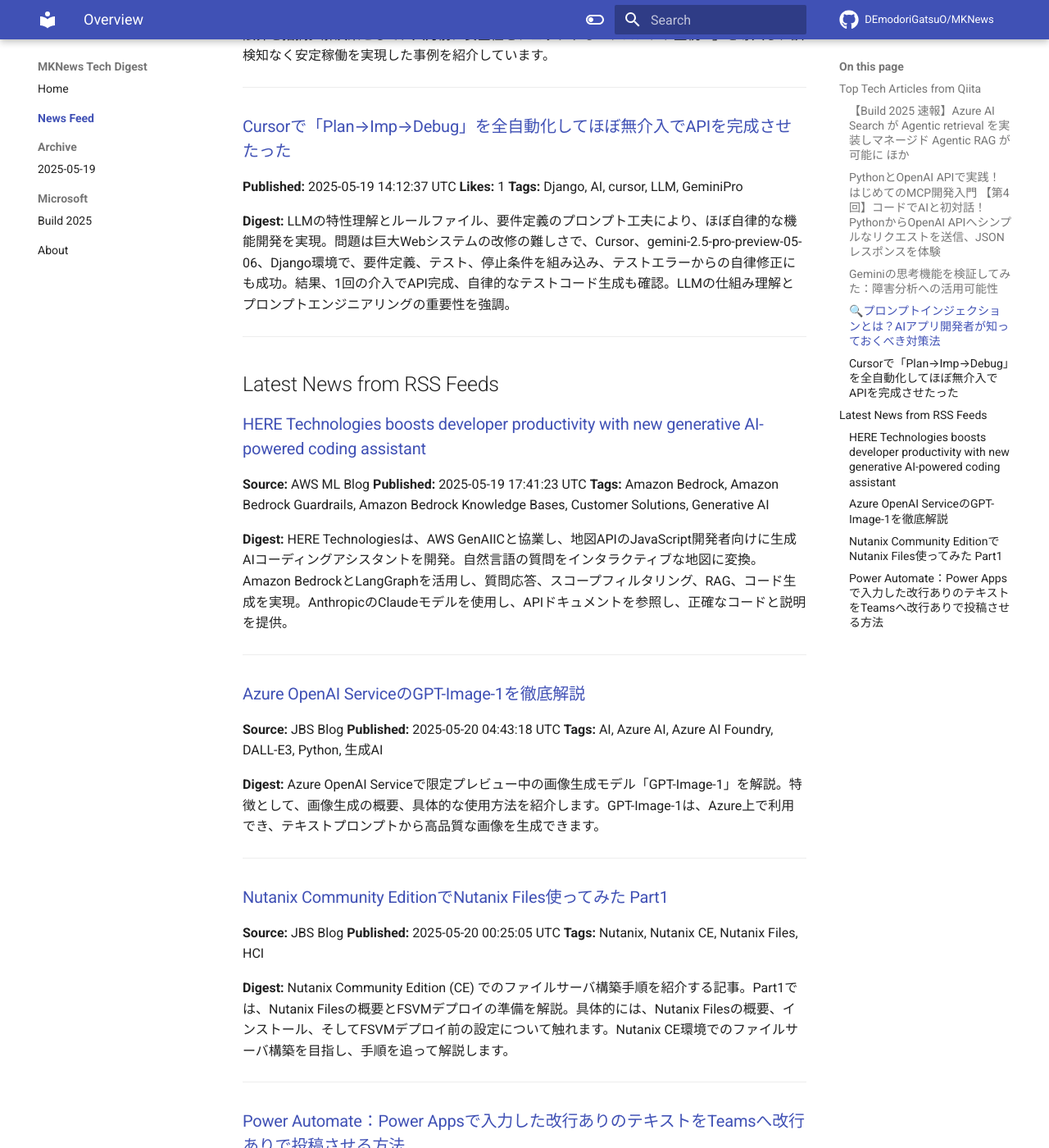
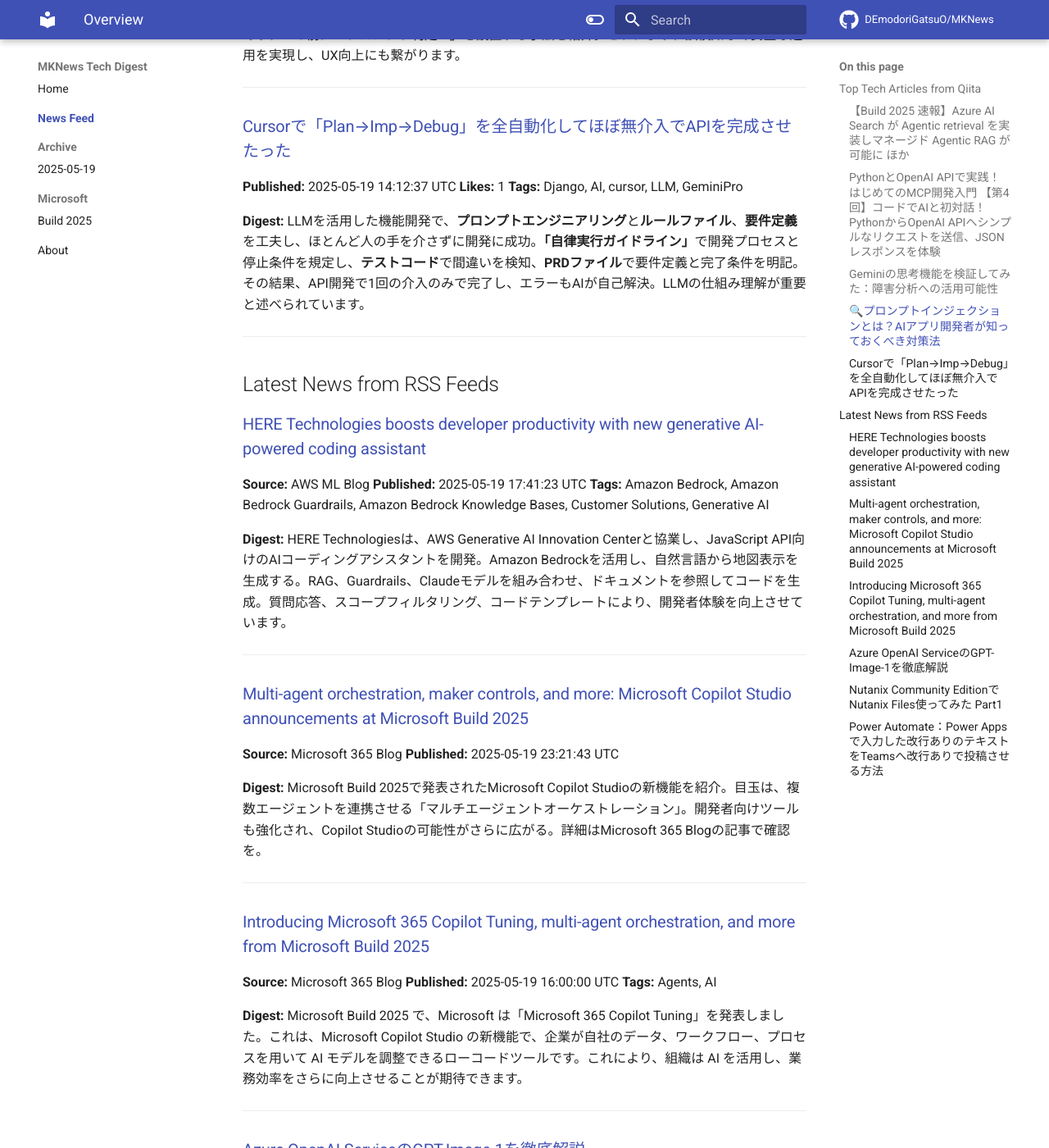
Before and after one commit to DEmodoriGatsuO/MKNews, an MkDocs documentation site: the page built from docs/news/index.md, in a window 1280 px wide and 1400 px high, scrolled down 1229 px. Shown: the whole window at 82% size. Built offline with MkDocs 1.6.1 and Material for MkDocs 9.7.7, drawn with Linux system fonts in a browser that asks for light colours; comment, search, counter and statistics services are not loaded; some of the changed text lies outside the part shown.

Commit message:
Automated AI Tech Digest - 2025-05-20

```diff
--- a/docs/news/index.md
+++ b/docs/news/index.md
@@ -10,7 +10,7 @@
 **Tags:** Azure, AI, OpenAI, AzureAISearch
 
 **Digest:**
-Microsoft Build 2025 で Azure AI Search が大幅に進化。Agentic retrieval 機能（プレビュー）により、AIエージェントが複雑な検索クエリを計画・実行し、回答精度を最大40%向上。ADLS Gen2 のドキュメントレベルアクセス権限管理も追加。マルチモーダル検索、GenAIプロンプトスキルなど、様々な新機能が発表されました。
+Microsoft Build 2025で、Azure AI Searchが**Agentic retrieval**をプレビュー。AIエージェントが複雑なクエリを分解し、最大40%精度向上を目指します。また、ADLS Gen2での**ドキュメントレベルアクセス制御**、マルチベクター、セマンティックランキング統合なども強化。Azure Logic Apps連携やマルチモーダル検索も可能に。さらに、GenAIプロンプトスキルやドキュメントレイアウトスキルも追加されました。
 
 ---
 
@@ -20,7 +20,7 @@
 **Tags:** Python, AI, MCP, LLM, ModelContextProtocol
 
 **Digest:**
-第4回AI開発では、PythonコードでOpenAIのgpt-3.5-turboにリクエストを送信し、JSON形式のレスポンスを受け取りました。APIキー管理、APIコール、JSON形式、プロンプト、HTTP POSTメソッドなど、AIとの対話に必要な基本を体験。AIとの初の対話に成功し、次回のプロンプトエンジニアリングへの足掛かりを作りました。
+OpenAI APIを使い、Pythonコードからgpt-3.5-turboに猫のジョークを依頼。**APIキー**と**.envファイル**、**JSON**形式のレスポンス、APIコールの仕組みを体験。**HTTP POST**リクエストで指示を送信し、AIの応答を取得、**プロンプト**と**max_tokens**を設定。API利用状況（トークン数）も確認。次回はプロンプトエンジニアリングについて解説予定。
 
 ---
 
@@ -30,7 +30,7 @@
 **Tags:** Python, Google, 障害調査, Gemini, 思考
 
 **Digest:**
-Gemini 2.5の「ThinkingConfig」を活用し、AIの内部思考過程を可視化することで、障害分析を多角的に行える。架空のWebアプリ認証エラーを例に、原因分析の妥当性評価や追加対策案をAIが提案。API仕様の明確化、ヘッダー検証自動化、モニタリング強化など、開発プロセス改善に繋がる「予防的対策」の重要性も強調。思考過程の共有によるチームの分析力向上も期待できる。
+Gemini 2.5の「ThinkingConfig」を活用し、AIの内部思考を可視化して障害分析を深めた事例を紹介。Webアプリ「MyApp」の認証エラーに対し、AIは思考ステップを記録し、原因分析の妥当性評価や追加対策案を提案。API仕様の明確化やヘッダー検証の自動化など、予防的対策の重要性を示唆。実装例としてPythonコードも提示。
 
 ---
 
@@ -40,7 +40,7 @@
 **Tags:** Security, AI, 生成AI, ChatGPT, LLM
 
 **Digest:**
-AIチャットボット開発で問題となる「プロンプトインジェクション」について解説。悪意ある入力でAIの内部情報やビジネスモデルが漏洩する危険性を示し、従来のキーワード検出の限界を指摘。解決策として、入力前に安全性をチェックする「プロンプト監視AI」を導入し、誤検知なく安定稼働を実現した事例を紹介しています。
+AIチャットボット開発で直面した「プロンプトインジェクション」問題。悪意ある入力でAIの内部情報漏洩や意図しない動作を招く危険性があります。対策として、正規表現は限界があり、AIの前に「プロンプト判定AI」を設置する手法を紹介。これにより、誤検知なく安全な運用を実現し、UX向上にも繋がります。
 
 ---
 
@@ -50,7 +50,7 @@
 **Tags:** Django, AI, cursor, LLM, GeminiPro
 
 **Digest:**
-LLMの特性理解とルールファイル、要件定義のプロンプト工夫により、ほぼ自律的な機能開発を実現。問題は巨大Webシステムの改修の難しさで、Cursor、gemini-2.5-pro-preview-05-06、Django環境で、要件定義、テスト、停止条件を組み込み、テストエラーからの自律修正にも成功。結果、1回の介入でAPI完成、自律的なテストコード生成も確認。LLMの仕組み理解とプロンプトエンジニアリングの重要性を強調。
+LLMを活用した機能開発で、**プロンプトエンジニアリング**と**ルールファイル**、**要件定義**を工夫し、ほとんど人の手を介さずに開発に成功。**「自律実行ガイドライン」**で開発プロセスと停止条件を規定し、**テストコード**で間違いを検知、**PRDファイル**で要件定義と完了条件を明記。その結果、API開発で1回の介入のみで完了し、エラーもAIが自己解決。LLMの仕組み理解が重要と述べられています。
 
 ---
 
@@ -63,7 +63,26 @@
 **Tags:** Amazon Bedrock, Amazon Bedrock Guardrails, Amazon Bedrock Knowledge Bases, Customer Solutions, Generative AI
 
 **Digest:**
-HERE Technologiesは、AWS GenAIICと協業し、地図APIのJavaScript開発者向けに生成AIコーディングアシスタントを開発。自然言語の質問をインタラクティブな地図に変換。Amazon BedrockとLangGraphを活用し、質問応答、スコープフィルタリング、RAG、コード生成を実現。AnthropicのClaudeモデルを使用し、APIドキュメントを参照し、正確なコードと説明を提供。
+HERE Technologiesは、AWS Generative AI Innovation Centerと協業し、JavaScript API向けのAIコーディングアシスタントを開発。Amazon Bedrockを活用し、自然言語から地図表示を生成する。RAG、Guardrails、Claudeモデルを組み合わせ、ドキュメントを参照してコードを生成。質問応答、スコープフィルタリング、コードテンプレートにより、開発者体験を向上させています。
+
+---
+
+### [Multi-agent orchestration, maker controls, and more: Microsoft Copilot Studio announcements at Microsoft Build 2025](https://www.microsoft.com/en-us/microsoft-copilot/blog/copilot-studio/multi-agent-orchestration-maker-controls-and-more-microsoft-copilot-studio-announcements-at-microsoft-build-2025/)
+**Source:** Microsoft 365 Blog
+**Published:** 2025-05-19 23:21:43 UTC
+
+**Digest:**
+Microsoft Build 2025で発表されたMicrosoft Copilot Studioの新機能を紹介。目玉は、複数エージェントを連携させる「マルチエージェントオーケストレーション」。開発者向けツールも強化され、Copilot Studioの可能性がさらに広がる。詳細はMicrosoft 365 Blogの記事で確認を。
+
+---
+
+### [Introducing Microsoft 365 Copilot Tuning, multi-agent orchestration, and more from Microsoft Build 2025](https://www.microsoft.com/en-us/microsoft-365/blog/2025/05/19/introducing-microsoft-365-copilot-tuning-multi-agent-orchestration-and-more-from-microsoft-build-2025/)
+**Source:** Microsoft 365 Blog
+**Published:** 2025-05-19 16:00:00 UTC
+**Tags:** Agents, AI
+
+**Digest:**
+Microsoft Build 2025 で、Microsoft は「Microsoft 365 Copilot Tuning」を発表しました。これは、Microsoft Copilot Studio の新機能で、企業が自社のデータ、ワークフロー、プロセスを用いて AI モデルを調整できるローコードツールです。これにより、組織は AI を活用し、業務効率をさらに向上させることが期待できます。
 
 ---
 
@@ -73,7 +92,7 @@
 **Tags:** AI, Azure AI, Azure AI Foundry, DALL-E3, Python, 生成AI
 
 **Digest:**
-Azure OpenAI Serviceで限定プレビュー中の画像生成モデル「GPT-Image-1」を解説。特徴として、画像生成の概要、具体的な使用方法を紹介します。GPT-Image-1は、Azure上で利用でき、テキストプロンプトから高品質な画像を生成できます。
+Azure OpenAI Serviceの限定プレビュー「GPT-Image-1」について、その概要と使い方を解説。GPT-Image-1は、画像生成モデルであり、その特徴や実践的な利用方法を詳細に説明します。本記事では、この革新的な技術の全体像と、具体的な活用方法を明らかにしていきます。
 
 ---
 
@@ -83,7 +102,7 @@
 **Tags:** Nutanix, Nutanix CE, Nutanix Files, HCI
 
 **Digest:**
-Nutanix Community Edition (CE) でのファイルサーバ構築手順を紹介する記事。Part1では、Nutanix Filesの概要とFSVMデプロイの準備を解説。具体的には、Nutanix Filesの概要、インストール、そしてFSVMデプロイ前の設定について触れます。Nutanix CE環境でのファイルサーバ構築を目指し、手順を追って解説します。
+Nutanix Community Edition (CE) でのNutanix Files構築手順を解説。 Part1では、Nutanix Filesの概要とFSVMデプロイ準備を紹介。具体的には、Nutanix Filesの概要説明、インストール、事前準備としてファイルのダウンロード、FSVMデプロイ前の設定を行います。Nutanix CE環境でファイルサーバを構築するための第一歩です。
 
 ---
 
@@ -93,6 +112,6 @@
 **Tags:** Power Platform, Power Automate, Power Apps
 
 **Digest:**
-Power AppsとMicrosoft Teams連携で、改行が消える問題を解決する方法を紹介。Power AppsからTeamsへメッセージ送信する際、改行コードを正しく処理し、メッセージの見た目を整えることが重要です。本記事では、その具体的な対策と実装方法を解説します。
+Power AppsとTeams連携で改行が消える問題に対し、メッセージを整える解決策を紹介。Power Appsで改行文字を認識させ、Teamsに正しく表示させるための工夫を解説します。具体的には、Substitute関数などを活用し、改行を保持する方法を説明します。
 
 ---
```
